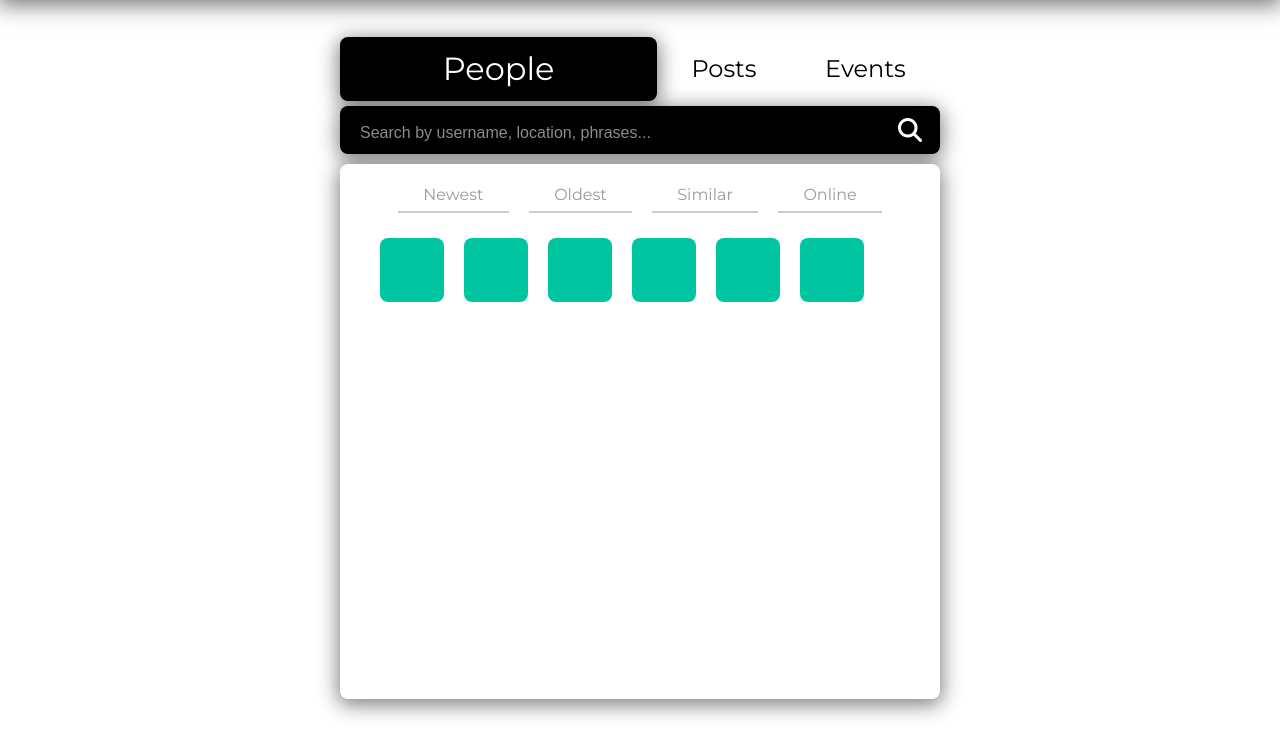
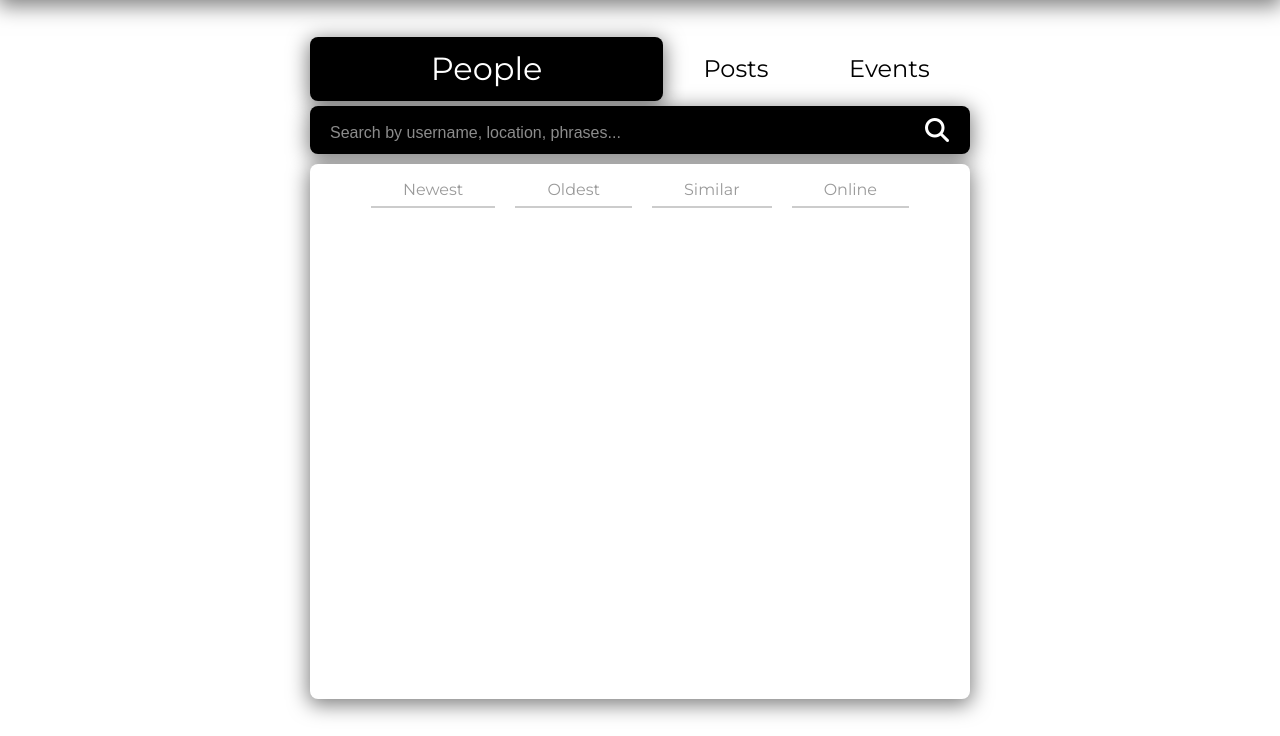
Before and after one commit to JacobG03/weuphere-rework, a Flask app: page / in a window 1280 px wide. Shown: the part 64-800 px from the top of the page. Run offline with Flask 2, Linux system fonts and the light colour scheme; a user stored in the database is signed in; data that the repository does not hold is empty; some libraries are stand-ins or nearby versions.

Commit message:
ready front-end for people-container

```diff
--- a/app/routes.py
+++ b/app/routes.py
@@ -96,22 +96,30 @@ def get_current_user():
     }
 
 
-@app.post('/api/users/users')
-def get_users(username):
-    # !send list of usernames
-    # for user in usernames
-    # ! return dict with these users data
-    user = User.query.filter_by(username=username).first()
-    user_data = {
-        'username': user.username,
-        'image': user.image,
-        'online': user.online,
-        'custom_status': user.custom_status,
-        'about_me_short': user.about_me_short,
-        'about_me_long': user.about_me_long
+"""
+    Returns users as dictionaries and a message
+"""
+@app.post('/api/users/<start>/<end>')
+def get_users(start, end):
+    data = {
+        'users': []
     }
+    users = User.query.all()
+    for i in range(int(start), int(end)):
+        try:
+            if users[i]:
+                pass
+        except IndexError:
+            return jsonify(data)
 
-    return user_data
+        user_data = {
+            'id': users[i].id,
+            'username': users[i].username,
+            'image': users[i].image,
+            'online': users[i].online,
+        }
+        data['users'].append(user_data)
+    return jsonify(data)
 
 
 @app.post('/api/users/current_user/friends')
--- a/app/static/css/styles.css
+++ b/app/static/css/styles.css
@@ -688,7 +688,7 @@ body {
     justify-content: flex-start;
     align-items: center;
     flex-direction: column;
-    border-bottom: 50px;
+    overflow: hidden;
 }
 
 #people-filters-box {
@@ -748,11 +748,14 @@ body {
 
 #people-container {
     width: calc(100% - 20px);
-    height: calc(100% - 20px);
+    min-height: 90%;
     padding: 10px 10px;
     display: flex;
+    justify-content: flex-start;
+    align-content: flex-start;
     flex-direction: row;
     flex-wrap: wrap;
+    flex-basis: 0;
     overflow-y: auto;
 }
 
@@ -783,6 +786,6 @@ body {
 
 @media only screen and (max-width: 1375px) {
     #content-middle > div{
-        width: 600px;
+        width: 660px;
     }
   }
--- a/app/static/js/index.js
+++ b/app/static/js/index.js
@@ -80,12 +80,6 @@ function loadNavbarData() {
 }
 
 
-function loadPageData() {
-    loadNavbarData();
-}
-
-
-loadPageData();
 
 
 
@@ -98,13 +92,40 @@ for (let i = 0; i < top_buttons.length; i++) {
         let category_name = top_buttons[i].id.split('-')[0];
 
         let contents = document.getElementsByClassName('main-content');
+        // Hide all, display clicked content
         for (let i = 0; i < contents.length; i++) {
             contents[i].classList.remove('active');
             top_buttons[i].classList.remove('active')
             if (contents[i].id.split('-')[1] == category_name) {
                 contents[i].classList.add('active');
-                top_buttons[i].classList.add('active')
+                top_buttons[i].classList.add('active');
             }
+        }
+
+        if (category_name == 'people') {
+            defaultPeopleLoad();
         }
     })
 }
+
+//! Make sorting functions work with existing users on page
+//! get sorted data back after fetch call with id's list
+
+
+//* Load people
+
+
+
+
+
+
+
+
+
+
+function loadPageData() {
+    loadNavbarData();
+}
+
+
+loadPageData();
--- a/app/templates/index.html
+++ b/app/templates/index.html
@@ -64,24 +64,6 @@
                         </div>
                     </div>
                     <div id='people-container'>
-                        <div class='container-user'>
-
-                        </div>
-                        <div class='container-user'>
-
-                        </div>
-                        <div class='container-user'>
-
-                        </div>
-                        <div class='container-user'>
-
-                        </div>
-                        <div class='container-user'>
-
-                        </div>
-                        <div class='container-user'>
-
-                        </div>
                     </div>
                 </div>
             </div>
```
